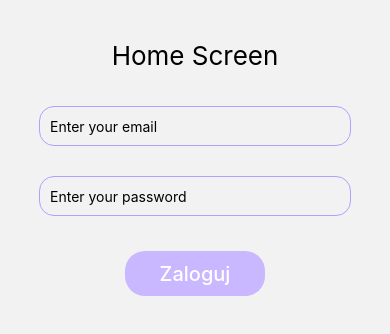
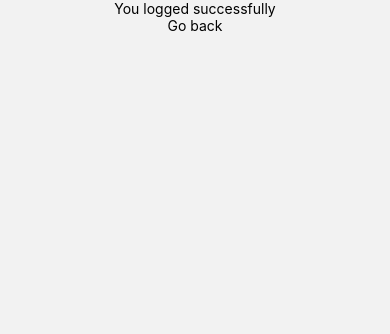
Before and after one commit to Debiutanci/oop-shop-ui, a React Native app: screen /LoginSuccess in a window 390 px wide. Before the commit this address had no page. Shown: the top 334 px of the page. Built offline with nearby package versions, Linux system fonts and the light colour scheme.

Commit message:
Add navigation between screens

```diff
--- a/App.js
+++ b/App.js
@@ -3,6 +3,7 @@ import { NavigationContainer } from '@react-navigation/native';
 import { createNativeStackNavigator } from '@react-navigation/native-stack';
 import LoginStart from './src/components/LoginStart';
 import LoginSuccess from './src/components/LoginSuccess';
+import LoginError from './src/components/LoginError';
 
 const Stack = createNativeStackNavigator();
 
@@ -14,8 +15,9 @@ function MyStack() {
           headerShown: false,
         }}
       >
-        <Stack.Screen name="Screen1" component={LoginStart} />
-        <Stack.Screen name="Screen2" component={LoginSuccess} />
+        <Stack.Screen name="LoginStart" component={LoginStart} />
+        <Stack.Screen name="LoginSuccess" component={LoginSuccess} />
+        <Stack.Screen name="LoginError" component={LoginError} />
       </Stack.Navigator>
     </NavigationContainer>
   );
--- a/src/components/LoginStart.js
+++ b/src/components/LoginStart.js
@@ -10,8 +10,8 @@ class LoginStart extends Component {
   constructor(props) {
     super(props);
     this.state = {
-      email: '',
-      password: '',
+      email: 'debiutant@test.pl',
+      password: 'debiutant1234',
     };
   }
 
@@ -27,6 +27,11 @@ class LoginStart extends Component {
     });
   };
 
+  submitHandler = async () => {
+    userLogin(this.state.email, this.state.password);
+    this.props.navigation.navigate('LoginSuccess');
+  };
+
   render() {
     return (
       <SafeAreaView>
@@ -36,7 +41,7 @@ class LoginStart extends Component {
           <Input placeholder="password" onChange={this.setPassword} isSecured />
           <Text>{this.state.email}</Text>
           <Text>{this.state.password}</Text>
-          <Btn text="Zaloguj" onPress={() => userLogin(this.state.email, this.state.password)} />
+          <Btn text="Zaloguj" onPress={this.submitHandler} />
         </View>
       </SafeAreaView>
     );
--- a/src/components/LoginSuccess.js
+++ b/src/components/LoginSuccess.js
@@ -1,5 +1,5 @@
 import React, { Component } from 'react';
-import { SafeAreaView, StyleSheet, Text, View } from 'react-native';
+import { SafeAreaView, StyleSheet, Text, TouchableOpacity, View } from 'react-native';
 
 class LoginSuccess extends Component {
   constructor(props) {
@@ -12,6 +12,9 @@ class LoginSuccess extends Component {
         <View>
           <Text>You logged successfully</Text>
         </View>
+        <TouchableOpacity onPress={() => this.props.navigation.goBack()}>
+          <Text>Go back</Text>
+        </TouchableOpacity>
       </SafeAreaView>
     );
   }
```
